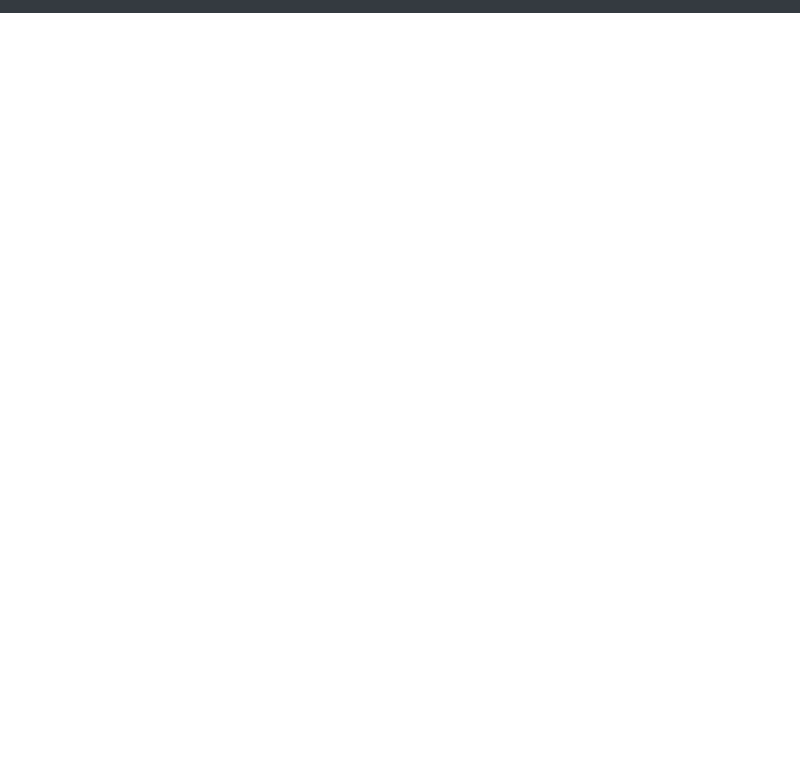
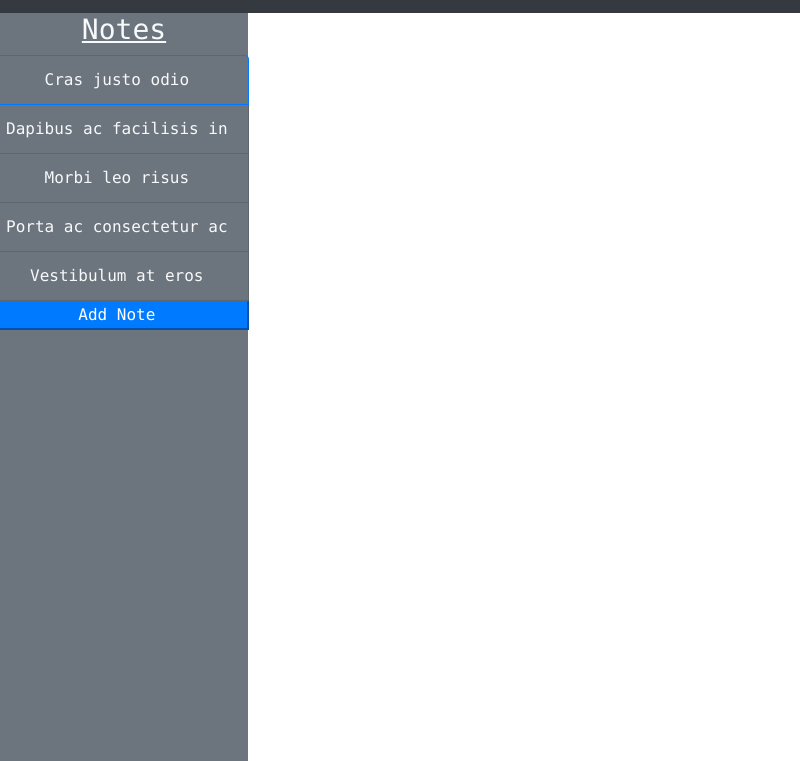
Before and after one commit to bxker/top-notes, an Electron app: page index.html in a window 800 px wide. Shown: the part 49-810 px from the top of the page. Drawn offline with nearby package versions, Linux system fonts and the light colour scheme.

Commit message:
added side nav

```diff
--- a/index.html
+++ b/index.html
@@ -15,6 +15,22 @@
         <h2>Top Notes</h2>
         <button class="btn-danger float-right">Log Out</button>
     </div>
+   <div class="container-fluid bg-secondary text-light m-0 p-0" style="width: 248px; height: 93.5vh; text-align: center;">
+        <h3><u>Notes</u></h3>
+        <div class="row">
+            <div class="list-group align-center">
+                <a href="#" class="list-group-item list-group-item-action active bg-secondary text-light">
+                  Cras justo odio
+                </a>
+                <a href="#" class="list-group-item list-group-item-action bg-secondary text-light">Dapibus ac facilisis in</a>
+                <a href="#" class="list-group-item list-group-item-action bg-secondary text-light">Morbi leo risus</a>
+                <a href="#" class="list-group-item list-group-item-action bg-secondary text-light">Porta ac consectetur ac</a>
+                <a href="#" class="list-group-item list-group-item-action bg-secondary text-light">Vestibulum at eros</a>
+
+                <button class="btn-primary">Add Note</button>
+              </div>
+
+   </div>
 
     <script>
         // You can also require other files to run in this process
```
